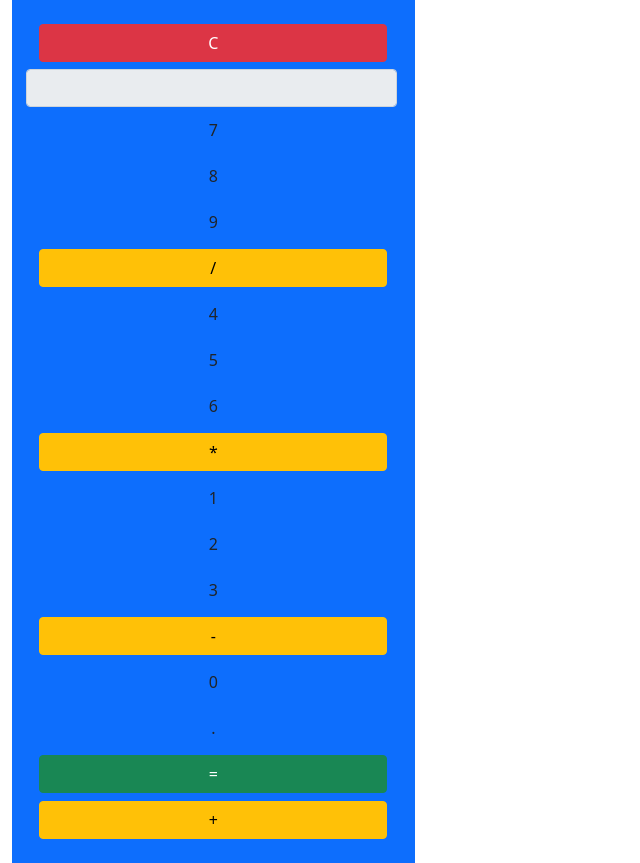
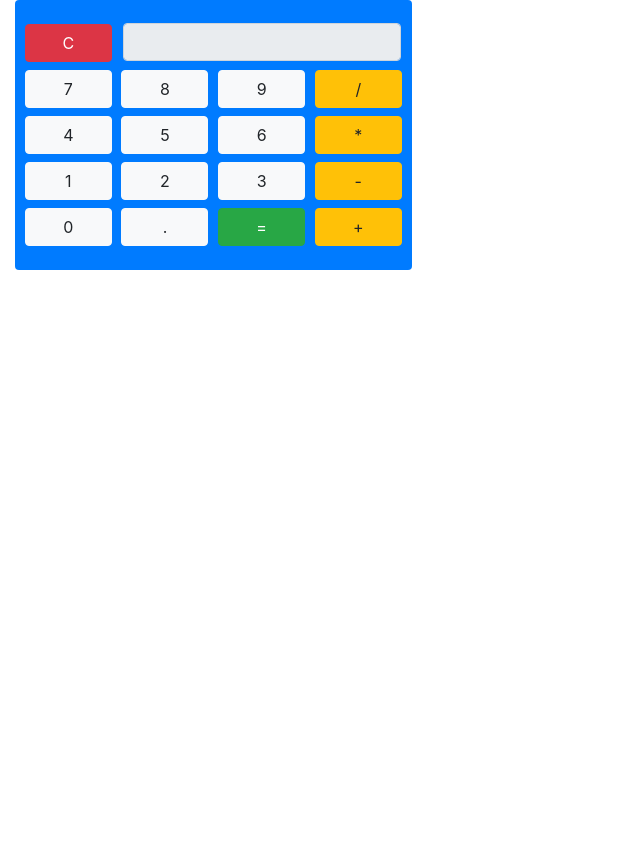
Before and after one commit to edsouzasilv150/calculadora_angular12, an Angular app: page / in a window 1280 px wide. Shown: the whole page, without its empty margins (0-640 px from the left). After the commit the page ends 800 px from the top, so only its background shows below. Built offline with nearby package versions, Linux system fonts and the light colour scheme.

Commit message:
Reinstalando o bootstrap para v4

```diff
--- a/angular.json
+++ b/angular.json
@@ -31,7 +31,7 @@
             ],
             "styles": [
               "src/styles.css",
-              "node_modules/bootstrap/dist/css/bootstrap.min.css"
+              "./node_modules/bootstrap/dist/css/bootstrap.min.css"
             ],
             "scripts": []
           },
--- a/package.json
+++ b/package.json
@@ -18,7 +18,7 @@
     "@angular/platform-browser": "~12.2.0",
     "@angular/platform-browser-dynamic": "~12.2.0",
     "@angular/router": "~12.2.0",
-    "bootstrap": "^5.1.0",
+    "bootstrap": "^4.6.0",
     "rxjs": "~6.6.0",
     "tslib": "^2.3.0",
     "zone.js": "~0.11.4"
--- a/src/app/calculadora/componentes/calculadora.component.css
+++ b/src/app/calculadora/componentes/calculadora.component.css
@@ -10,6 +10,6 @@
 .kz-pad-20 {
     padding: 20px;
 }
-.col-xs-3, .col-xs-9 {
+.col-3, .col-9 {
     padding: 0px;
 }
--- a/src/app/calculadora/componentes/calculadora.component.html
+++ b/src/app/calculadora/componentes/calculadora.component.html
@@ -1,17 +1,17 @@
 <div class="container-fluid">
   <form>
     <div class="row">
-      <div class="col-xs-8 col-sm-6 col-md-4">
+      <div class="col-8 col-sm-6 col-md-4">
         <div
-          class="text-center bg-primary img-rounded kz-pad-20">
+          class="text-center bg-primary rounded kz-pad-20">
           <div class="row">
-            <div class="col-xs-3">
+            <div class="col-3">
               <button
                 type="button"
                 class="btn btn-danger kz-btn">C
               </button>
             </div>
-            <div class="col-xs-9">
+            <div class="col-9">
               <input
                 type="text"
                 class="form-control text-right kz-input-text"
@@ -21,28 +21,28 @@
             </div>
           </div>
           <div class="row">
-            <div class="col-xs-3">
+            <div class="col-3">
               <button
                 type="button"
-                class="btn btn-default kz-btn"
+                class="btn btn-light kz-btn"
                 id="btn7">7
               </button>
             </div>
-            <div class="col-xs-3">
+            <div class="col-3">
               <button
                 type="button"
-                class="btn btn-default kz-btn"
+                class="btn btn-light kz-btn"
                 id="btn8">8
               </button>
             </div>
-            <div class="col-xs-3">
+            <div class="col-3">
               <button
                 type="button"
-                class="btn btn-default kz-btn"
+                class="btn btn-light kz-btn"
                 id="btn9">9
               </button>
             </div>
-            <div class="col-xs-3">
+            <div class="col-3">
               <button
                 type="button"
                 class="btn btn-warning kz-btn"
@@ -51,28 +51,28 @@
             </div>
           </div>
           <div class="row">
-            <div class="col-xs-3">
+            <div class="col-3">
               <button
                 type="button"
-                class="btn btn-default kz-btn"
+                class="btn btn-light kz-btn"
                 id="btn4">4
               </button>
             </div>
-            <div class="col-xs-3">
+            <div class="col-3">
               <button
                 type="button"
-                class="btn btn-default kz-btn"
+                class="btn btn-light kz-btn"
                 id="btn5">5
               </button>
             </div>
-            <div class="col-xs-3">
+            <div class="col-3">
               <button
                 type="button"
-                class="btn btn-default kz-btn"
+                class="btn btn-light kz-btn"
                 id="btn6">6
               </button>
             </div>
-            <div class="col-xs-3">
+            <div class="col-3">
               <button
                 type="button"
                 class="btn btn-warning kz-btn"
@@ -81,28 +81,28 @@
             </div>
           </div>
           <div class="row">
-            <div class="col-xs-3">
+            <div class="col-3">
               <button
                 type="button"
-                class="btn btn-default kz-btn"
+                class="btn btn-light kz-btn"
                 id="btn1">1
               </button>
             </div>
-            <div class="col-xs-3">
+            <div class="col-3">
               <button
                 type="button"
-                class="btn btn-default kz-btn"
+                class="btn btn-light kz-btn"
                 id="btn2">2
               </button>
             </div>
-            <div class="col-xs-3">
+            <div class="col-3">
               <button
                 type="button"
-                class="btn btn-default kz-btn"
+                class="btn btn-light kz-btn"
                 id="btn3">3
               </button>
             </div>
-            <div class="col-xs-3">
+            <div class="col-3">
               <button
                 type="button"
                 class="btn btn-warning kz-btn"
@@ -111,28 +111,28 @@
             </div>
           </div>
           <div class="row">
-            <div class="col-xs-3">
+            <div class="col-3">
               <button
                 type="button"
-                class="btn btn-default kz-btn"
+                class="btn btn-light kz-btn"
                 id="btn0">0
               </button>
             </div>
-            <div class="col-xs-3">
+            <div class="col-3">
               <button
                 type="button"
-                class="btn btn-default kz-btn"
+                class="btn btn-light kz-btn"
                 id="btnDecimal">.
               </button>
             </div>
-            <div class="col-xs-3">
+            <div class="col-3">
               <button
                 type="button"
                 class="btn btn-success kz-btn"
                 id="btnCalcular">=
               </button>
             </div>
-            <div class="col-xs-3">
+            <div class="col-3">
               <button
                 type="button"
                 class="btn btn-warning kz-btn"
```
Also changed, not shown: 1 other file (tests, documents, lock files or other folders).
